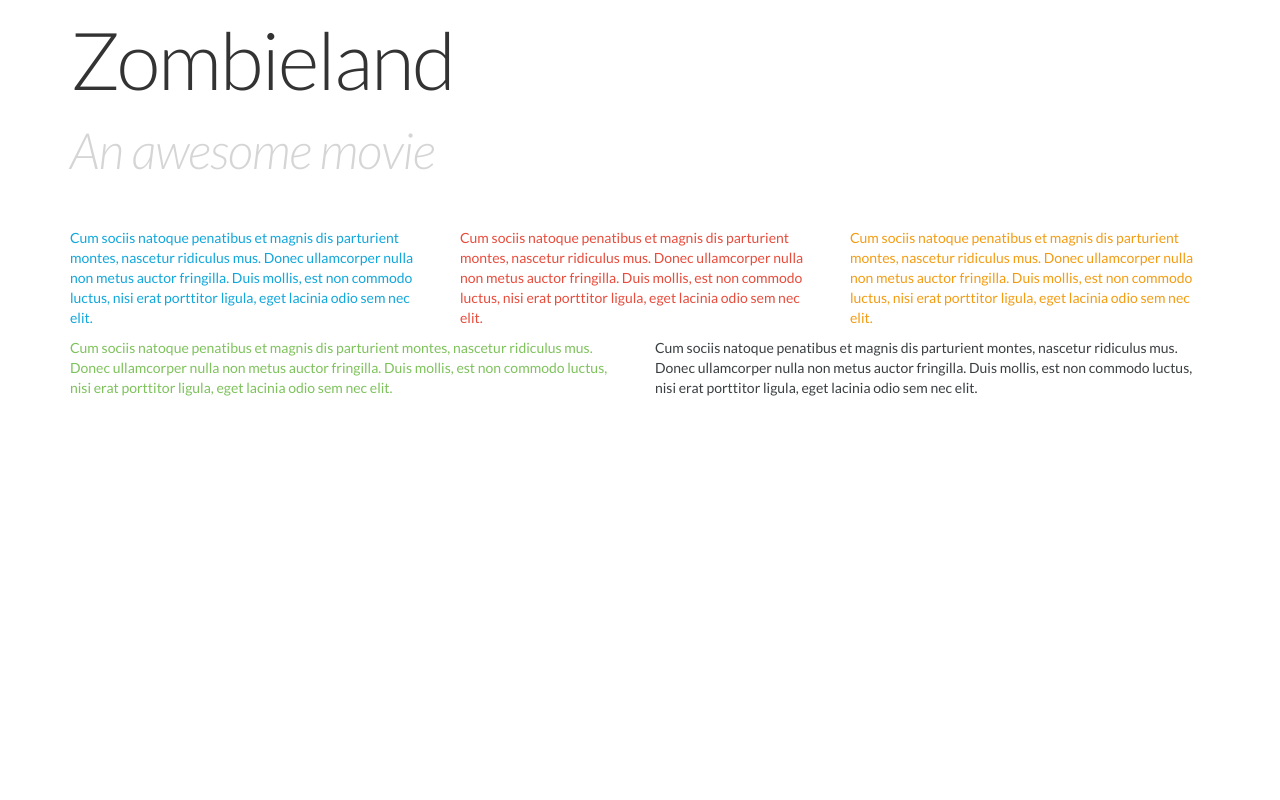
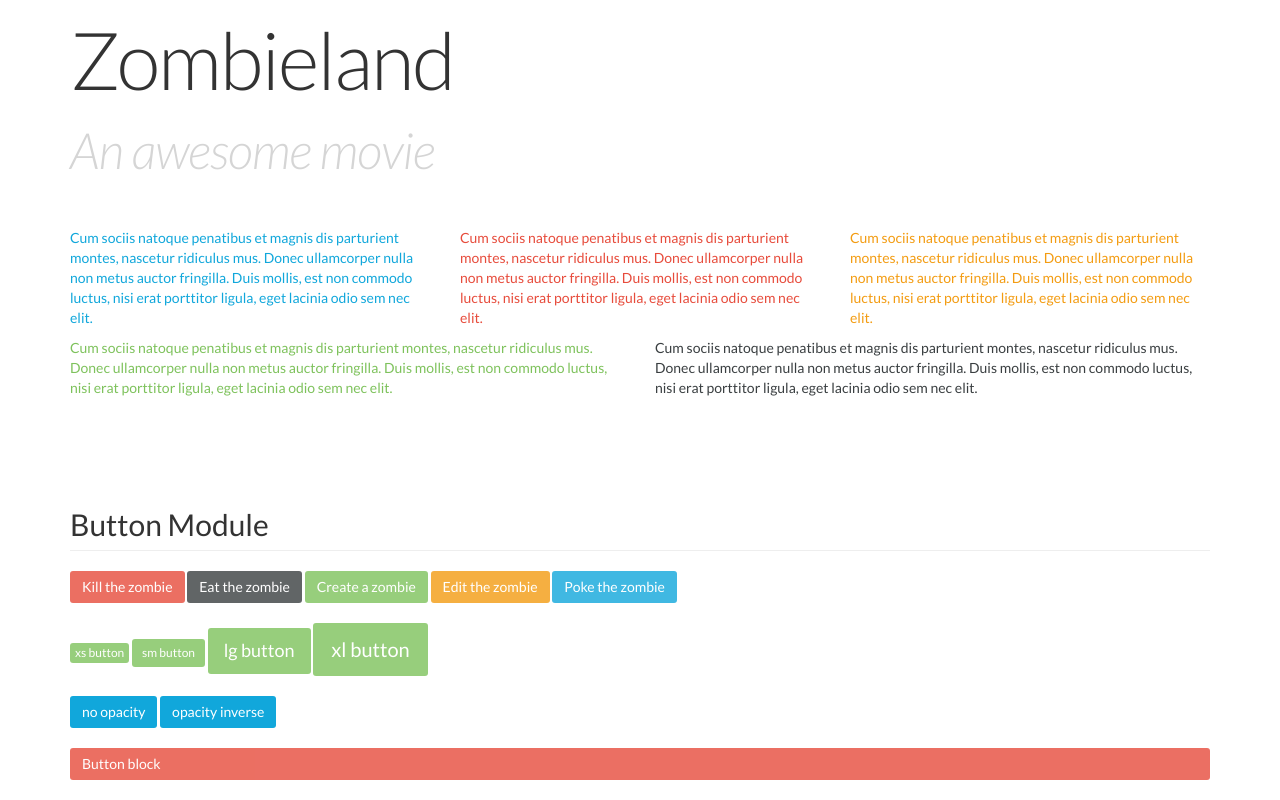
Before and after one commit to GesJeremie/spyro, a plain HTML site: page doc/index.html in a window 1280 px wide. Shown: the part 1620-2420 px from the top of the page. Before the commit the page ends 2048 px from the top, so only its background shows below. Drawn offline with nearby package versions, Linux system fonts and the light colour scheme.

Commit message:
Add button doc and add comments into sass files

```diff
--- a/dev/css/spyro.css
+++ b/dev/css/spyro.css
@@ -60,12 +60,6 @@
   .spyro-alert.spyro-alert-primary {
     background-color: #11a7db; }
 
-/* ==================================================
- *
- * @module :: Navbar
- * @description :: Navbar section
- *
- * ================================================== */
 .spyro-navbar {
   height: 72px;
   width: 100%;
--- a/dev/sass/alert.sass
+++ b/dev/sass/alert.sass
@@ -2,6 +2,8 @@
 //
 // @module :: Alert
 // @description :: Alert section
+// @since :: 0.0.1
+// @updated :: 0.0.1
 //
 // ==================================================
 
--- a/dev/sass/button.sass
+++ b/dev/sass/button.sass
@@ -2,6 +2,8 @@
 //
 // @module :: Buttons
 // @description :: Buttons section
+// @since :: 0.0.2
+// @updated :: 0.0.2
 //
 // ==================================================
 
--- a/dev/sass/config.sass
+++ b/dev/sass/config.sass
@@ -2,6 +2,8 @@
 //
 // @module :: Config
 // @description :: Config spyro
+// @since :: 0.0.1
+// @updated :: 0.0.1
 //
 // ==================================================
 
--- a/dev/sass/text.sass
+++ b/dev/sass/text.sass
@@ -2,6 +2,8 @@
 //
 // @module :: Text
 // @description :: Typo, fonts, titles, etc..
+// @since :: 0.0.1
+// @updated :: 0.0.1
 //
 // ================================================== */
 
--- a/dist/spyro.css
+++ b/dist/spyro.css
@@ -121,3 +121,61 @@
     border-radius: 3px; }
     .spyro-navbar a.spyro-navbar-button:hover {
       border-bottom: 1px solid #dadada !important; }
+
+.spyro-btn {
+  padding: 6px 12px;
+  color: white;
+  border-radius: 3px;
+  transition: all 0.2s ease-in-out 0s;
+  text-decoration: none;
+  font-weight: 400;
+  font-size: 14px;
+  display: inline-block;
+  text-decoration: none;
+  opacity: 0.8;
+  outline: 0;
+  webkit-user-select: none;
+  -moz-user-select: none;
+  -ms-user-select: none;
+  user-select: none;
+  border: none; }
+  .spyro-btn:hover {
+    color: white;
+    text-decoration: none;
+    cursor: pointer;
+    opacity: 1; }
+  .spyro-btn.spyro-btn-success {
+    background-color: #7ec25c; }
+  .spyro-btn.spyro-btn-default {
+    background-color: #eeeeee;
+    color: #2d2d2d; }
+  .spyro-btn.spyro-btn-warning {
+    background-color: #f39c12; }
+  .spyro-btn.spyro-btn-danger {
+    background-color: #e74c3c; }
+  .spyro-btn.spyro-btn-inverse {
+    background-color: #3a3f41; }
+  .spyro-btn.spyro-btn-primary {
+    background-color: #11a7db; }
+  .spyro-btn.spyro-btn-xl {
+    padding: 12px 18px;
+    font-size: 20px; }
+  .spyro-btn.spyro-btn-lg {
+    padding: 10px 16px;
+    font-size: 18px; }
+  .spyro-btn.spyro-btn-sm {
+    padding: 5px 10px;
+    font-size: 12px; }
+  .spyro-btn.spyro-btn-xs {
+    padding: 1px 5px;
+    font-size: 12px; }
+  .spyro-btn.spyro-btn-block {
+    width: 100%; }
+  .spyro-btn.spyro-btn-opacity-inverse {
+    opacity: 1; }
+    .spyro-btn.spyro-btn-opacity-inverse:hover {
+      opacity: 0.8; }
+  .spyro-btn.spyro-btn-no-opacity {
+    opacity: 1; }
+    .spyro-btn.spyro-btn-no-opacity:hover {
+      opacity: 1; }
--- a/doc/index.html
+++ b/doc/index.html
@@ -223,6 +223,42 @@
 		<div class="spacer20"></div>
 
 		<script src="https://gist.github.com/GesJeremie/b8be8d6b9d7c605077d9.js"></script>
+
+		<div class="spacer20"></div>
+
+		<div id="button"></div>
+
+		<div class="spacer20"></div>
+
+		<!-- Button Module -->
+
+		<h2 class="page-header">Button Module</h2>
+
+		<a class="spyro-btn spyro-btn-danger">Kill the zombie</a>
+		<a class="spyro-btn spyro-btn-inverse">Eat the zombie</a>
+		<a class="spyro-btn spyro-btn-success">Create a zombie</a>
+		<a class="spyro-btn spyro-btn-warning">Edit the zombie</a>
+		<a class="spyro-btn spyro-btn-primary">Poke the zombie</a>
+
+		<br/><br/>
+
+		<a class="spyro-btn spyro-btn-success spyro-btn-xs">xs button</a>
+		<a class="spyro-btn spyro-btn-success spyro-btn-sm">sm button</a>
+		<a class="spyro-btn spyro-btn-success spyro-btn-lg">lg button</a>
+		<a class="spyro-btn spyro-btn-success spyro-btn-xl">xl button</a>
+
+		<br/><br/>
+
+		<a class="spyro-btn spyro-btn-primary spyro-btn-no-opacity">no opacity</a>
+		<a class="spyro-btn spyro-btn-primary spyro-btn-opacity-inverse">opacity inverse</a>
+
+		<br/><br/>
+
+		<a class="spyro-btn spyro-btn-danger spyro-btn-block">Button block</a>
+
+		<div class="spacer20"></div>
+
+		<script src="https://gist.github.com/GesJeremie/66c0ddf5721de781b6f7.js"></script>
 	</div>
 
 </body>
```
Also changed, not shown: dev/sass/navbar.sass (+8 -6 lines), dev/tests/button.html (+8 -0 lines).
